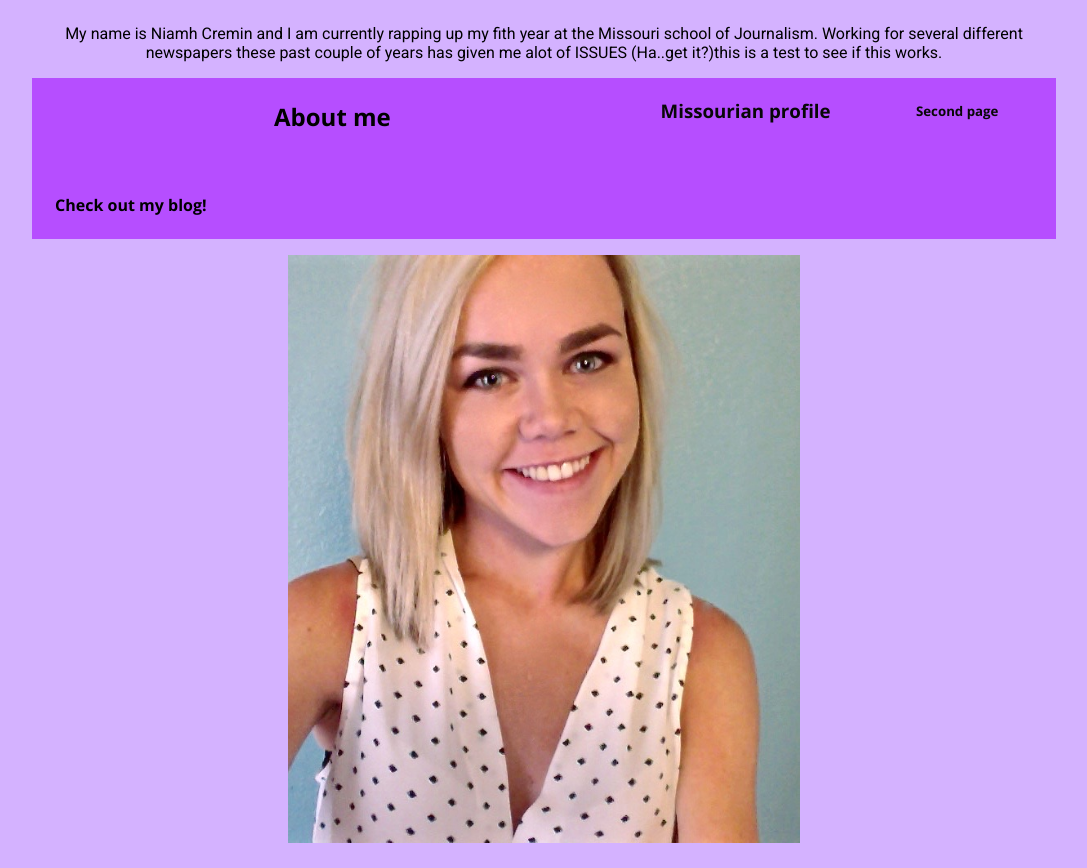
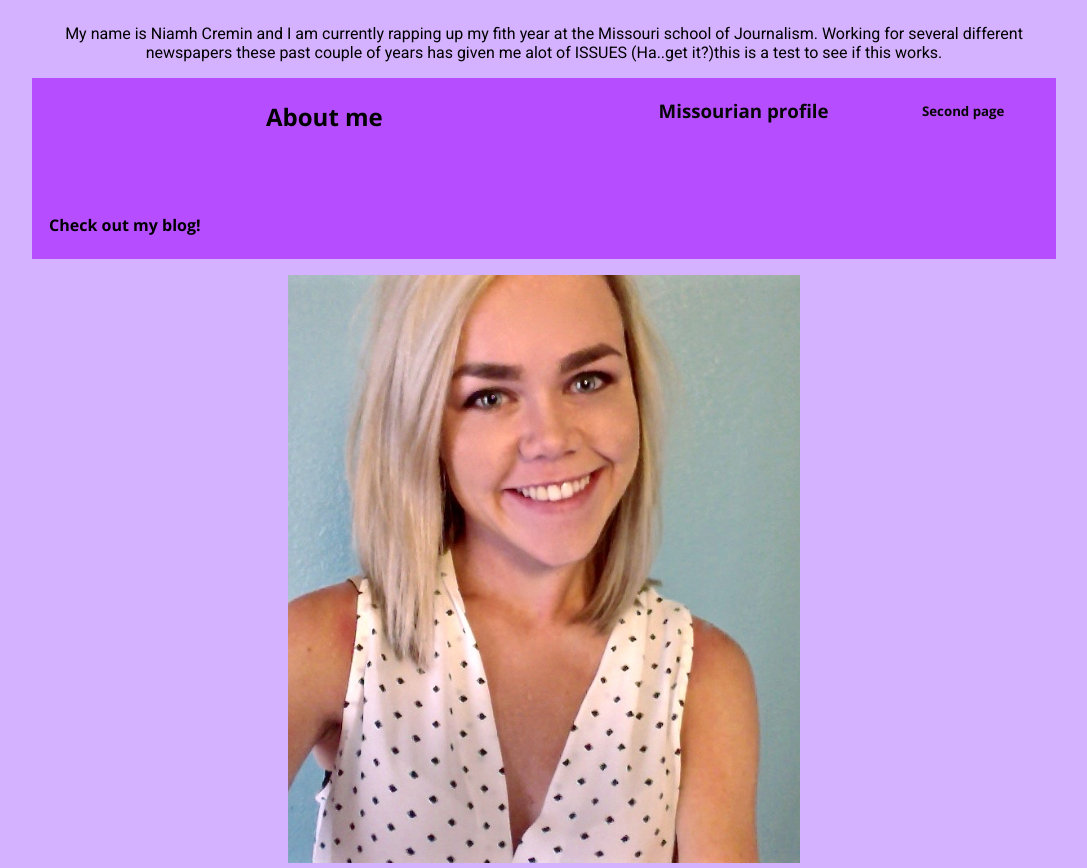
Before and after one commit to NiamhCremin/NiamhCremin, a plain HTML site: page index.html in a window 1280 px wide. Shown: the part 75-943 px from the top of the page, without its empty margins (96-1183 px from the left). Drawn offline with nearby package versions, Linux system fonts and the light colour scheme.

Commit message:
changed gap px

```diff
--- a/copycodeassign.css
+++ b/copycodeassign.css
@@ -29,8 +29,8 @@ body {
 	flex-direction: column;
   display:grid;
   grid-template-columns: 1fr 2fr 1fr 1fr;
-  grid-gap: 15px;
-  gap: 20px;
+  grid-gap: 35px;
+  gap: 40px;
 }
 
 .item2{
```
